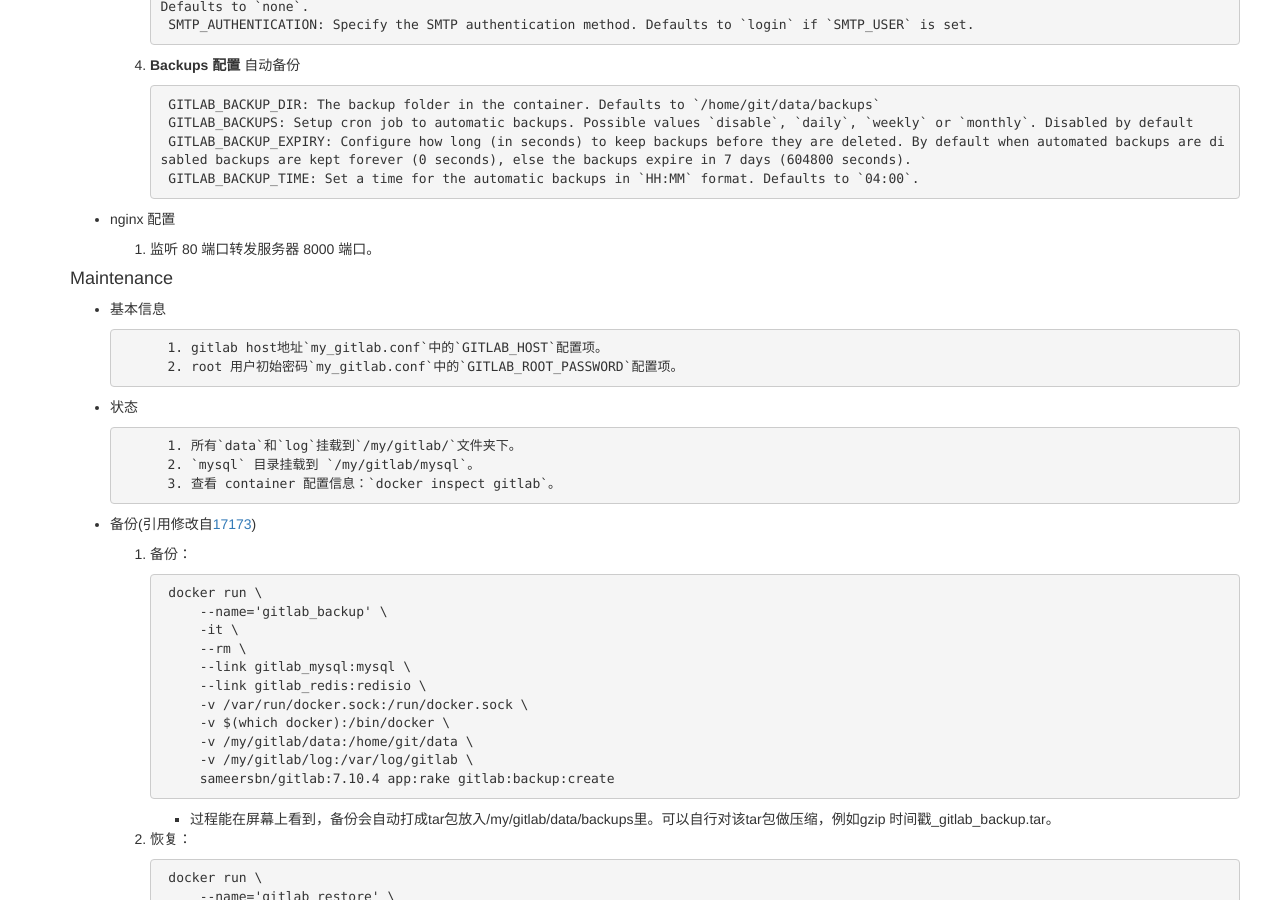
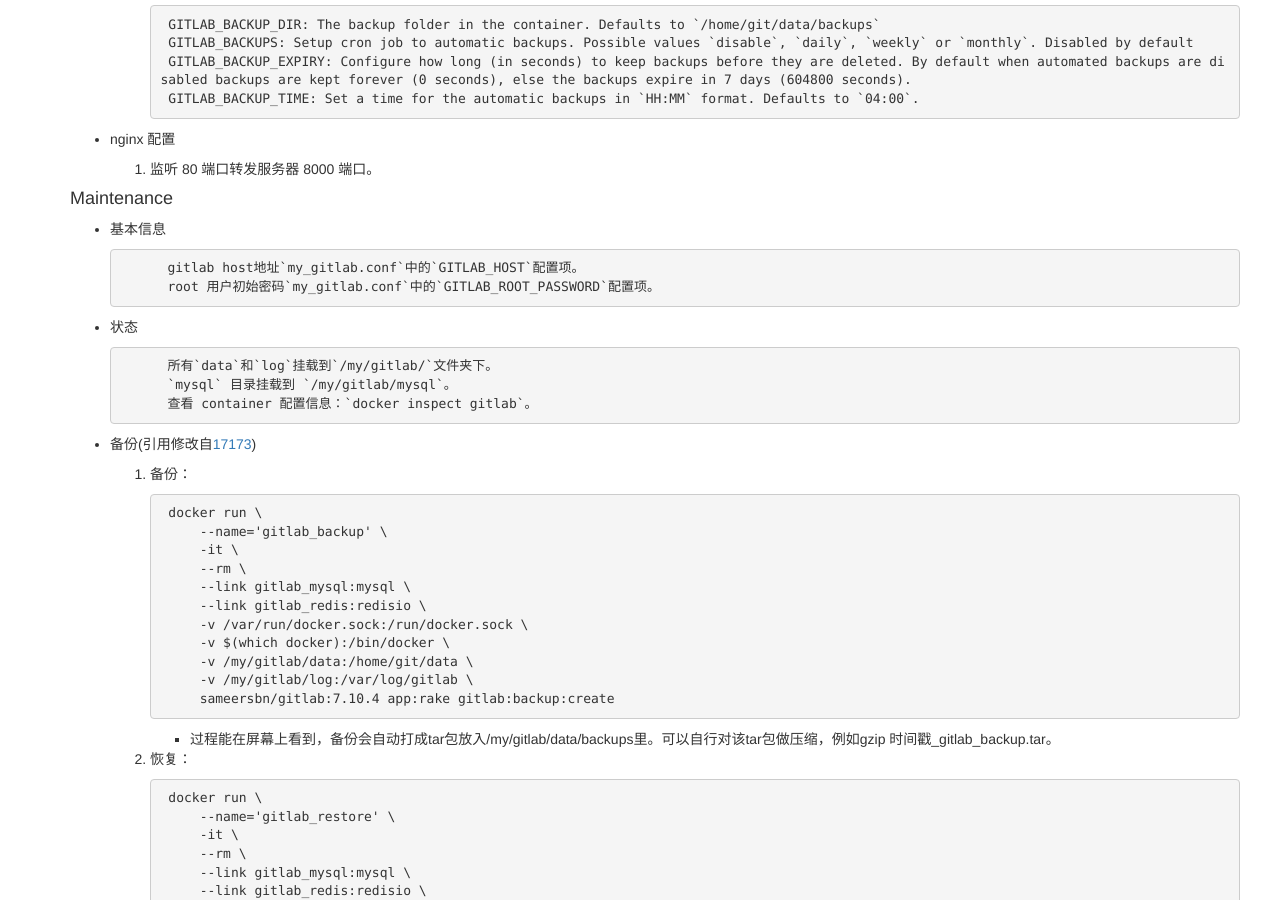
Before and after one commit to vince67/vince67.github.io, a Jekyll site: the page built from _posts/2015-06-09-quick-gitlab.md, in a window 1280 px wide and 900 px high, scrolled down 2363 px. Built offline with Jekyll 4.4.1, drawn with Linux system fonts in a browser that asks for light colours; nearby versions of some CDN libraries; comment, search, counter and statistics services are not loaded; some of the changed text lies outside the part shown.

Commit message:
fix file style

```diff
--- a/_posts/2015-06-09-quick-gitlab.md
+++ b/_posts/2015-06-09-quick-gitlab.md
@@ -92,6 +86,7 @@
 
 
 - 以上脚本用来启动 gitlab， 下面依次解释带有注释的重要行。
+
     - 首先启动 redis 和 mysql 的 container， 使用的是之前下载好的镜像。
 
     - 在启动 mysql container 的时候新建了 `/my/gitlab/mysql` 目录，用来挂载docker内部的 `/var/lib/mysql` 目录。
@@ -103,6 +98,7 @@
     - 挂载了两个新建目录 `/my/gitlab/data` `/my/gitlab/log`, 这样在 host 主机上就可以找到这些内容。
 
     - `--env-file my_gitlab.conf` 此处选项是通过 `my_gitlab.conf` 文件来作为配置文件启动， 下面介绍几个常用配置组。
+
 
 
 -  `my_gitlab.conf`文件中的常用配置组。包括：
@@ -147,14 +143,14 @@
 
 - 基本信息
 
-            1. gitlab host地址`my_gitlab.conf`中的`GITLAB_HOST`配置项。
-            2. root 用户初始密码`my_gitlab.conf`中的`GITLAB_ROOT_PASSWORD`配置项。
+            gitlab host地址`my_gitlab.conf`中的`GITLAB_HOST`配置项。
+            root 用户初始密码`my_gitlab.conf`中的`GITLAB_ROOT_PASSWORD`配置项。
 
 - 状态
 
-            1. 所有`data`和`log`挂载到`/my/gitlab/`文件夹下。
-            2. `mysql` 目录挂载到 `/my/gitlab/mysql`。
-            3. 查看 container 配置信息：`docker inspect gitlab`。
+            所有`data`和`log`挂载到`/my/gitlab/`文件夹下。
+            `mysql` 目录挂载到 `/my/gitlab/mysql`。
+            查看 container 配置信息：`docker inspect gitlab`。
 
 - 备份(引用修改自[17173](http://17173ops.com/2014/11/11/gitlab%E6%90%AD%E5%BB%BA%E4%B8%8E%E7%BB%B4%E6%8A%A4%EF%BC%88%E5%9F%BA%E4%BA%8Edocker%E9%95%9C%E5%83%8Fsameersbndocker-gitlab%EF%BC%89.shtml#toc8))
     1. 备份：
```
Also changed, not shown: other parts of _posts/2015-06-09-quick-gitlab.md (+0 -6 lines).
